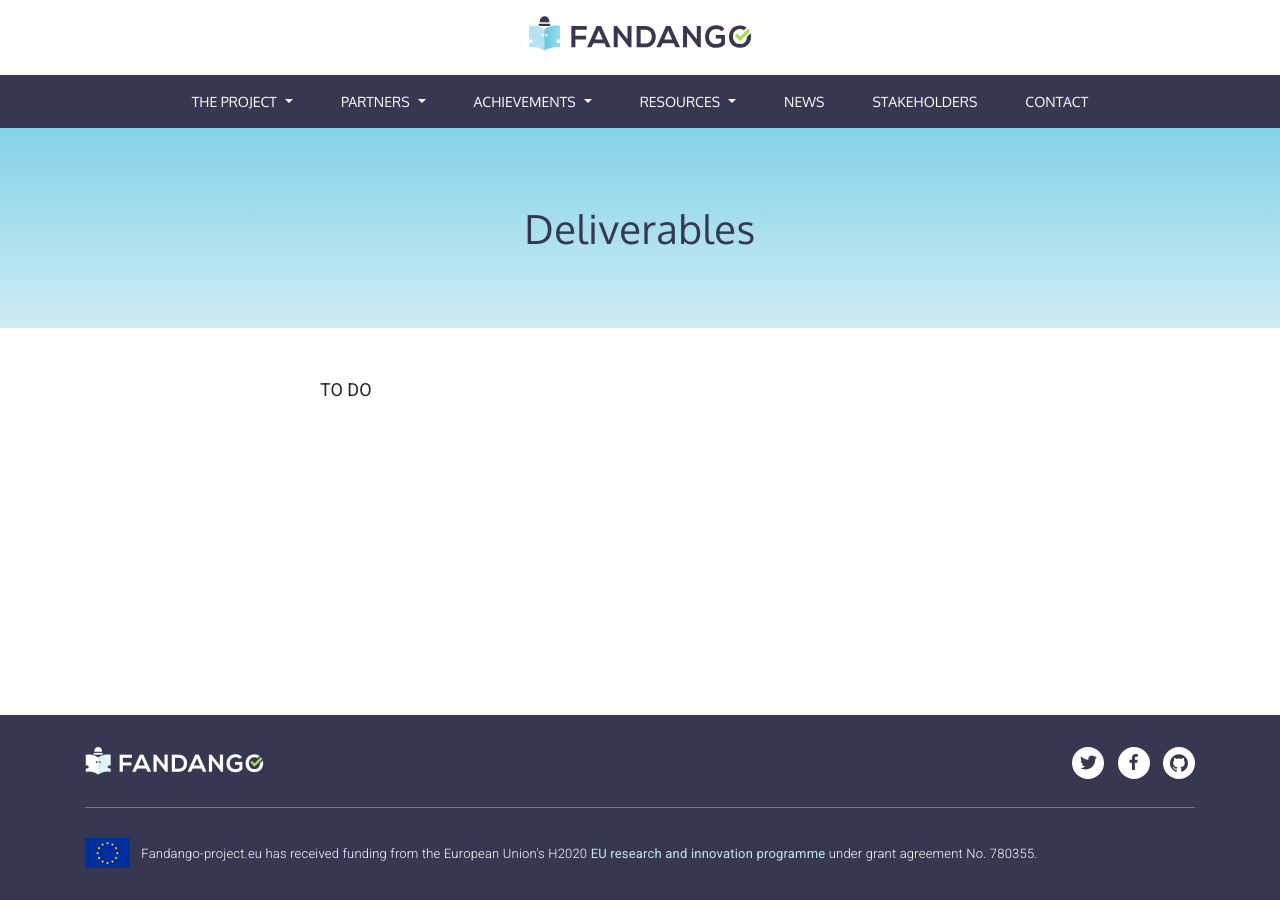
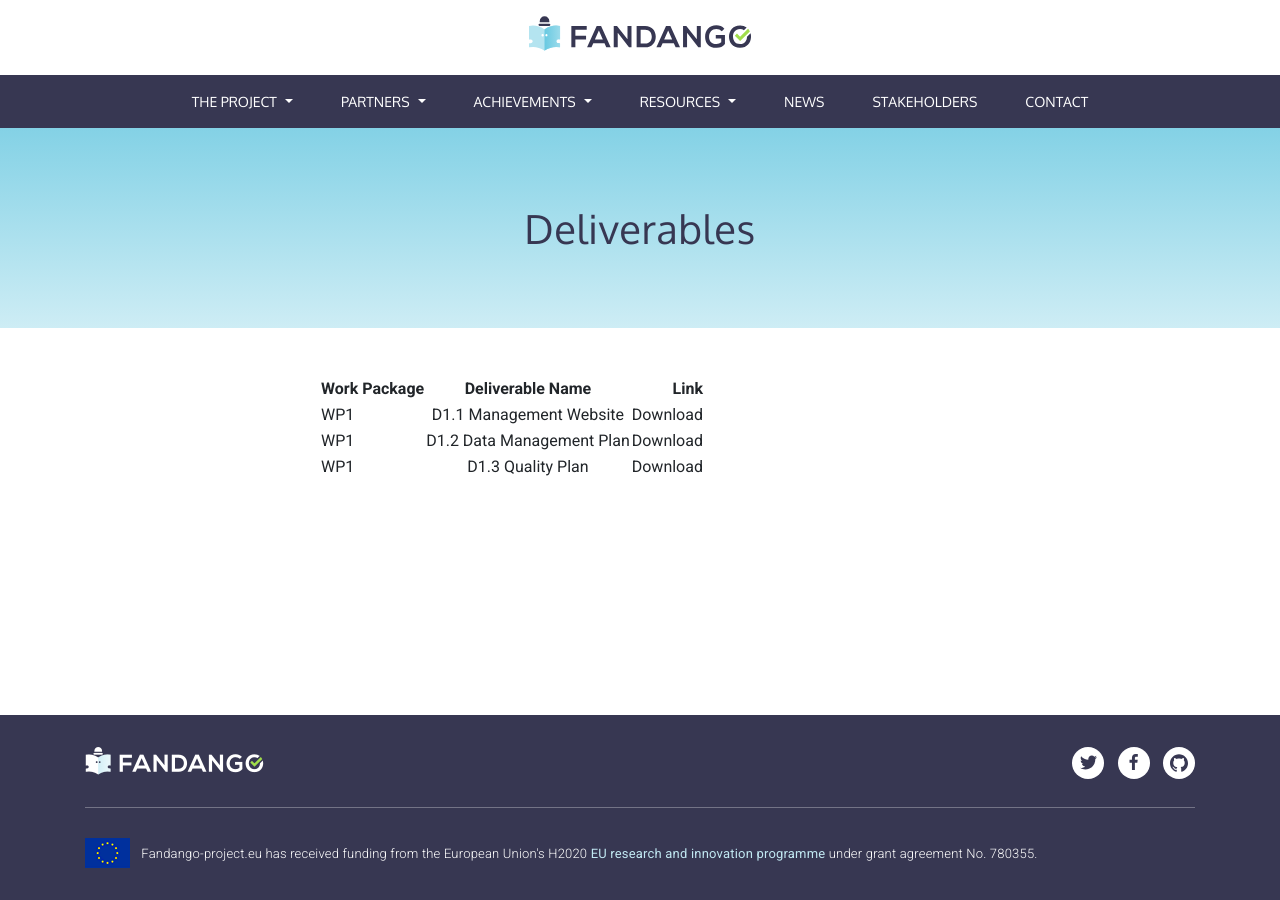
Before and after one commit to fandangOrg/fandango-web, a Jekyll site: the page built from achievements/deliverables.md, in a window 1280 px wide. Built offline with Jekyll 4.4.1, drawn with Linux system fonts in a browser that asks for light colours; comment, search, counter and statistics services are not loaded.

Commit message:
Updated Deliverables

```diff
--- a/achievements/deliverables.md
+++ b/achievements/deliverables.md
@@ -6,4 +6,8 @@ navigation_order: 4
 navigation_parent: Achievements
 ---
 
-TO DO
+| **Work Package** | **Deliverable Name** | **Link** |
+| --------- | :-------: | --------: |
+| WP1 | D1.1 Management Website | Download |
+| WP1 | D1.2 Data Management Plan | Download |
+| WP1 | D1.3 Quality Plan | Download |
```
